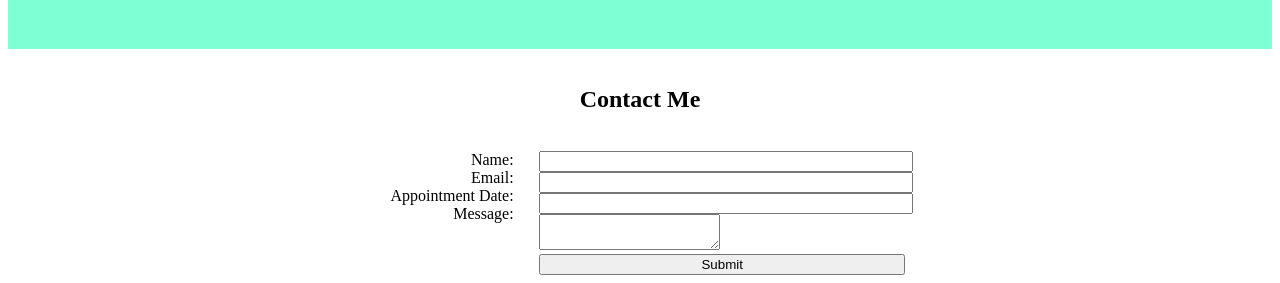
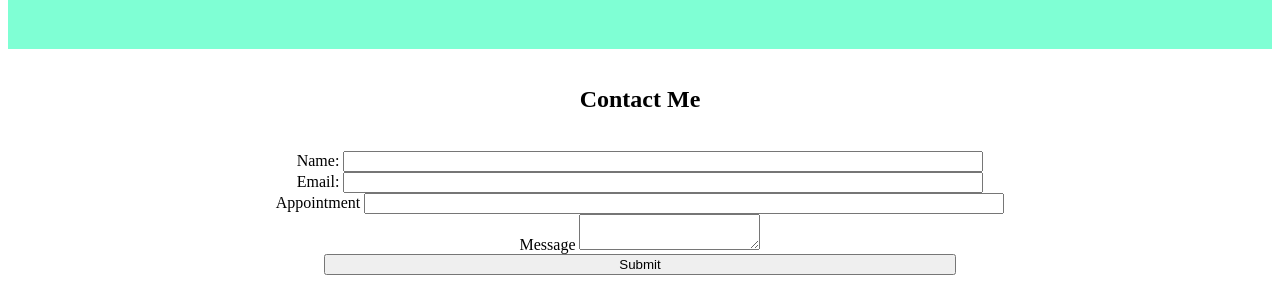
Before and after one commit to ObiWanCodenobi1/SFassign1, a plain HTML site: page index.html in a window 1280 px wide. Shown: the part 1340-1623 px from the top of the page. Drawn offline with Linux system fonts and the light colour scheme.

Commit message:
minor changes

```diff
--- a/index.html
+++ b/index.html
@@ -120,20 +120,15 @@
     <div class = "form">
         <h2>Contact Me</h2><br>
         <form>
-            <div class = "labels">
-                <label for = "name"> Name: </label><br>
-                <label for="email"> Email: </label><br>
-                <label for = "date">Appointment Date:</label><br>
-                <lable for = "message">Message:</lable><br>
-            </div>
-            <div class = "inputs">
-                <input type = "text" id = "name" name = "name"><br>
-                <input type="email" id = "email" name = "email"><br>
-                <input type = "datetime" id = "date" name = "date"><br>
-                <textarea id = "message" name = "message"></textarea><br>
-                <input type="submit" value="Submit">
-            </div>
-
+            <label for = "name"> Name: </label>
+            <input type = "text" id = "name" name = "name"><br>
+            <label for="email"> Email: </label>
+            <input type="email" id = "email" name = "email"><br>
+            <label for = "date">Appointment</label>
+            <input type = "datetime" id = "date" name = "date"><br>
+            <lable for = "message">Message</lable>
+            <textarea id = "message" name = "message"></textarea><br>
+            <input type="submit" value="Submit">
         </form>
     </div>
 </body>
--- a/style.css
+++ b/style.css
@@ -190,7 +190,7 @@ h2,h3{
     background-image: url("bg.jpeg");
     background-repeat: no-repeat;
     background-size: cover;
-    text-align: justify;
+    text-align: center;
 }
 
 .labels{
```
